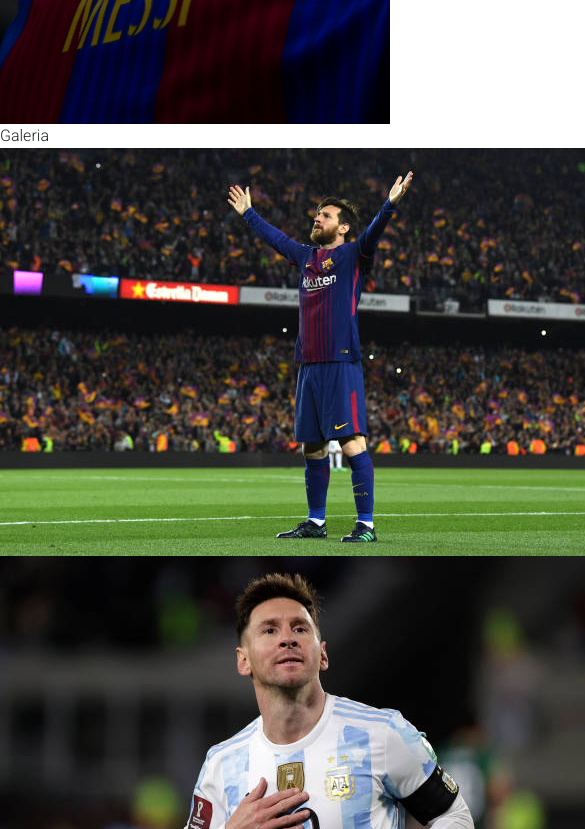
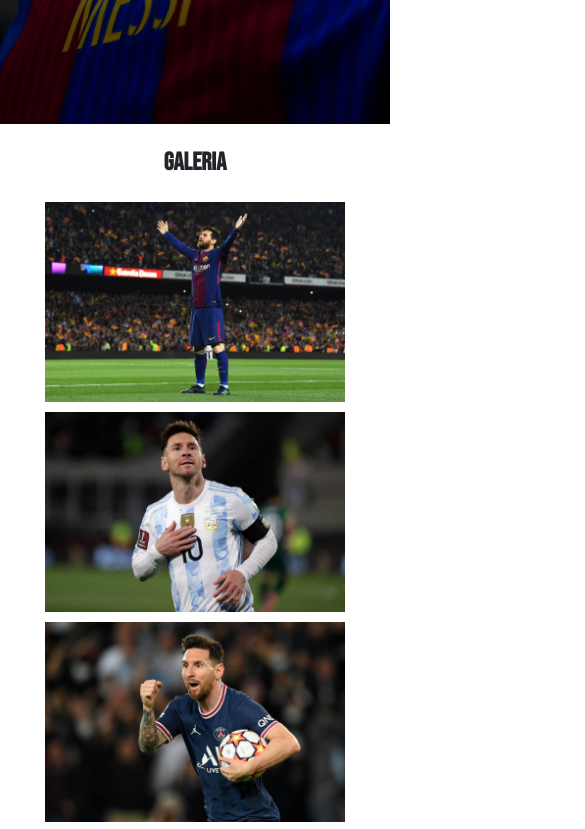
Before and after one commit to brianbande7L/PF-BandeBrian, a plain HTML site: page index.html in a window 390 px wide. Shown: the part 720-1549 px from the top of the page, 585 px wide, since content can reach past the window. Drawn offline with nearby package versions, Linux system fonts and the light colour scheme.

Commit message:
Creando el responsive mobile

```diff
--- a/css/estilos.css
+++ b/css/estilos.css
@@ -36,6 +36,37 @@
     color: #D4AF37;
 }
 
+
+footer img{
+    width: 30px;
+    height: 30px;
+}
+
+footer{
+    background-color: beige;
+    margin: 0 ;
+    z-index: 5;
+}
+
+footer p{
+    margin: 0;
+    font-size: 13px;
+    font-weight: bold;
+    padding-top: 20px;
+}
+
+footer .conteiner{
+text-align: center;
+}
+
+footer .imagenes{
+    padding-top: 18px;
+    display: flex;
+    justify-content: center;
+    align-items: flex-end;
+}
+
+/** HEADER y FOOTER ADAPTADOS A RESPONSIVE**/
 
 @media(min-width: 1024px){
 
@@ -105,36 +136,6 @@
     transition-duration: 0.8s;
     box-shadow:  0 0 0 5px #D4AF37;
 }
-
-footer img{
-    width: 30px;
-    height: 30px;
-}
-
-footer{
-    background-color: beige;
-    margin: 0 ;
-    z-index: 5;
-}
-
-footer p{
-    margin: 0;
-    font-size: 10px;
-    padding-top: 20px;
-}
-
-footer .conteiner{
-text-align: center;
-}
-
-footer .imagenes{
-    padding-top: 18px;
-    display: flex;
-    justify-content: center;
-    align-items: flex-end;
-}
-
-/** INDEX.HTML, HEADER Y FOOTER **/
 
 .hero--barcelona{
     background-image: linear-gradient(
@@ -364,7 +365,7 @@
     }
 
     .titulo__hero{
-        font-size: 20px;
+        font-size: 25px;
         font-weight: bold;
         color: rgb(255, 255, 255);
     }
@@ -376,4 +377,41 @@
         width: 60%;
     }
 
+    .galeria__container {
+        display: grid;
+    }
+
+    .galeria__titulo{
+        width: 100%;
+        text-align: center;
+        font-size: 25px;
+        font-weight: bold;
+        font-family: 'Bebas Neue', sans-serif;
+        margin: 20px auto;
+    }
+
+    .galeria__imagenes{
+        display: grid;
+        grid-template-columns: 1fr;
+        grid-template-rows: repeat(4, 1fr);
+        gap: 10px 20px;
+        margin: 0 auto;
+        margin-bottom: 50px;
+        transition: all .9s;
+    }
+
+    .foto__galeria{
+        width: 300px;
+        height: 200px;
+        object-fit: cover;
+    }
+
+    .foto__galeria:hover{
+        transform: scale(1.02);
+        transition-duration: 0.8s;
+        box-shadow:  0 0 0 3px #D4AF37;
+    }
+
+
+
 }
```
